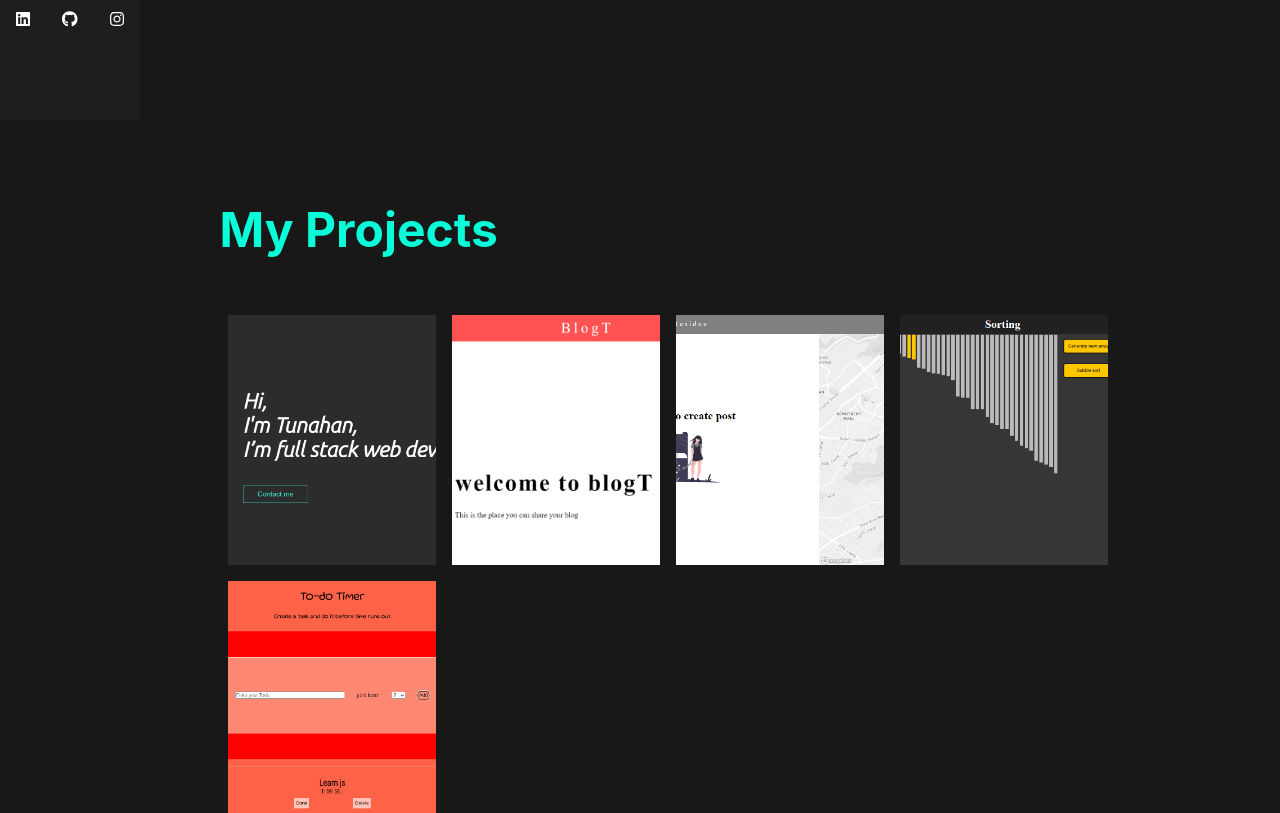
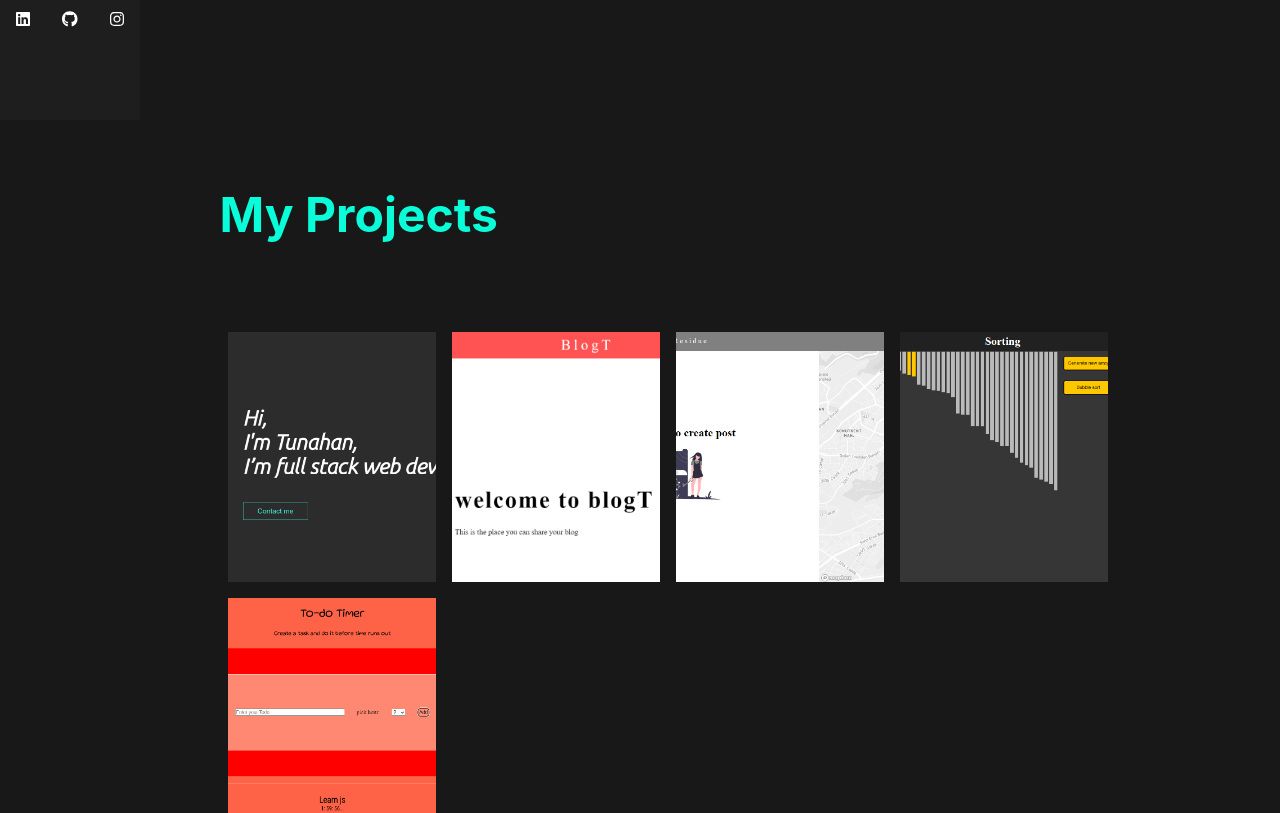
Before and after one commit to tezcanTunahan/cv-dark, a Next.js app: page / in a window 1280 px wide. Shown: the part 680-1493 px from the top of the page. Built offline with nearby package versions, Linux system fonts and the light colour scheme.

Commit message:
work component make flex

```diff
--- a/styles/components/work.scss
+++ b/styles/components/work.scss
@@ -1,11 +1,12 @@
 .work {
-  margin-top: 5rem;
+  @include flex(column, center, flex-start);
+  min-height: 100vh;
   h1 {
     color: $fourth-color;
     @include font-size(3rem);
   }
   &__projects {
-    margin-top: 3rem;
+    margin-top: 5rem;
     @include flex(row, flex-start, center);
     flex-wrap: wrap;
   }
```
